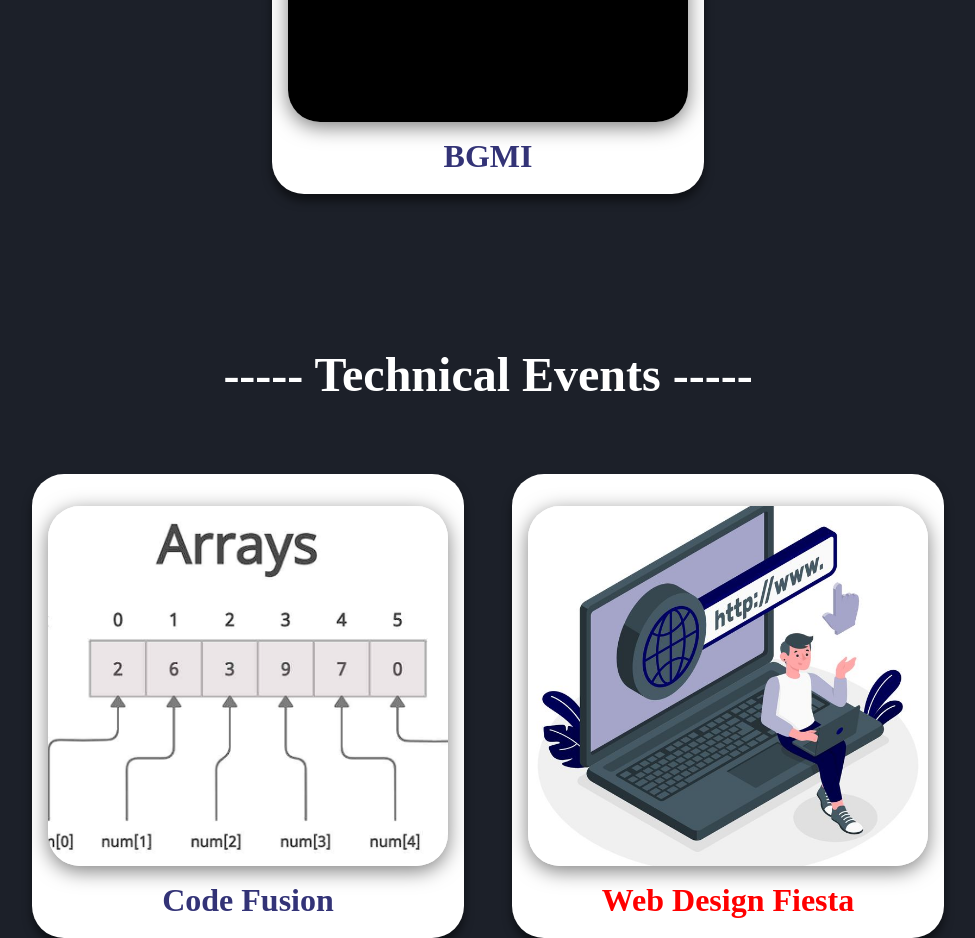
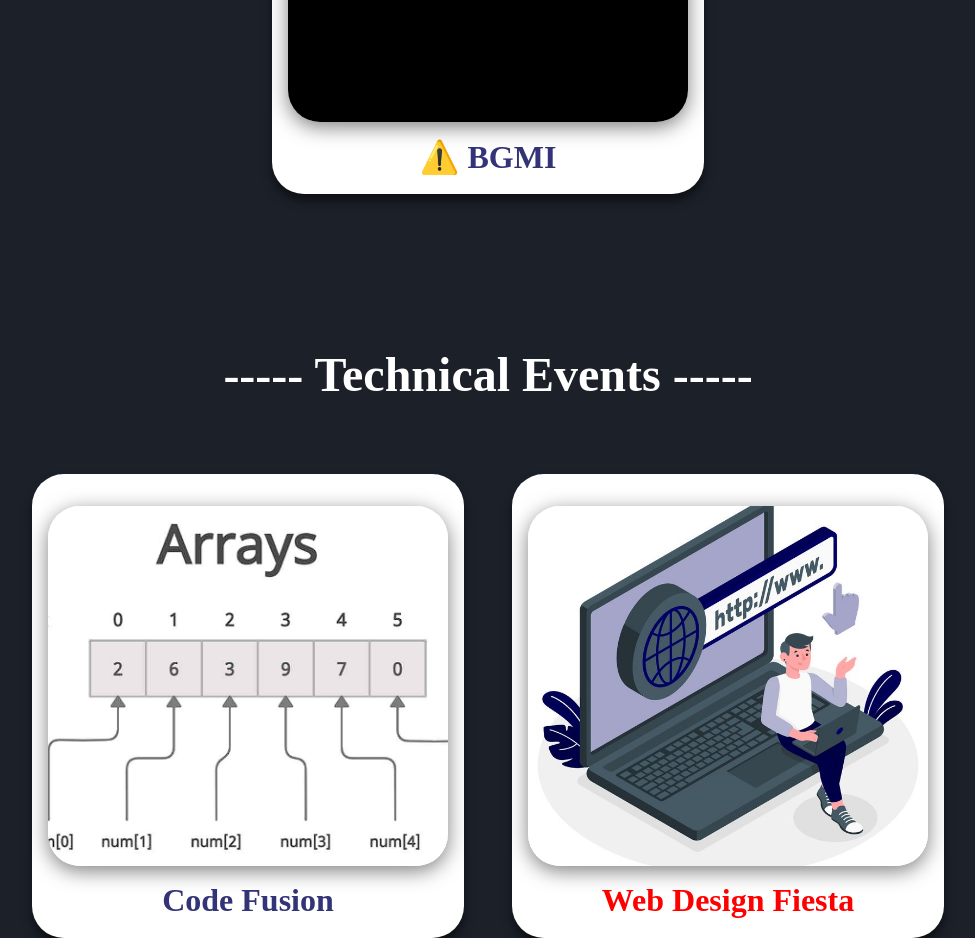
Before and after one commit to vtc-tech/vtc-tech.github.io, a plain HTML site: page index.html in a window 1280 px wide. Shown: the part 2600-3538 px from the top of the page, without its empty margins (152-1127 px from the left). Drawn offline with nearby package versions, Linux system fonts and the light colour scheme.

Commit message:
bgmi alert

```diff
--- a/index.html
+++ b/index.html
@@ -68,7 +68,7 @@
 						<div class="image flex">
 							<img src="assets/bgmi-logo.jpeg" alt="">
 							<!-- <h5 class="alert">BGMI</h5> -->
-							<h5>BGMI</h5>
+							<h5>⚠️ BGMI</h5>
 						</div>
 						<div class="info">
 							<p>
```
